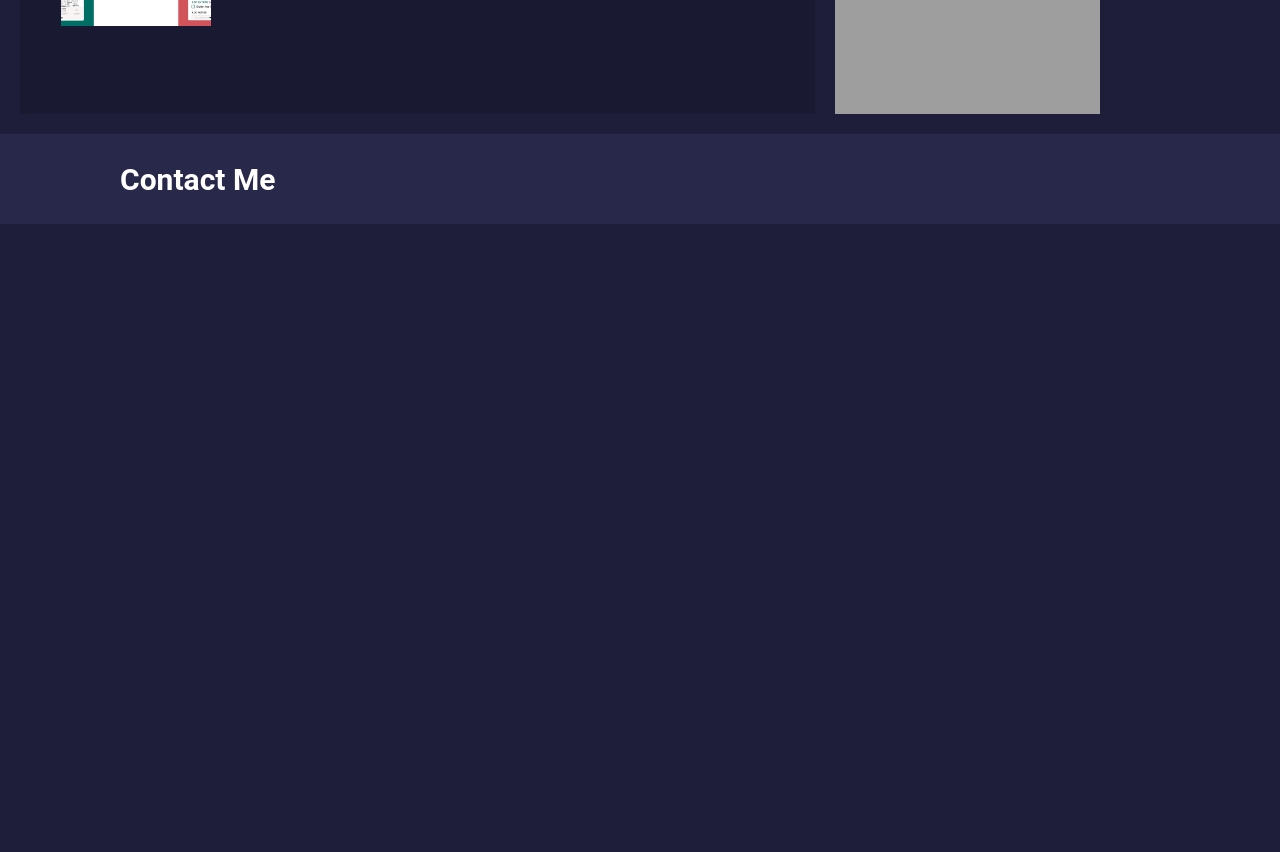
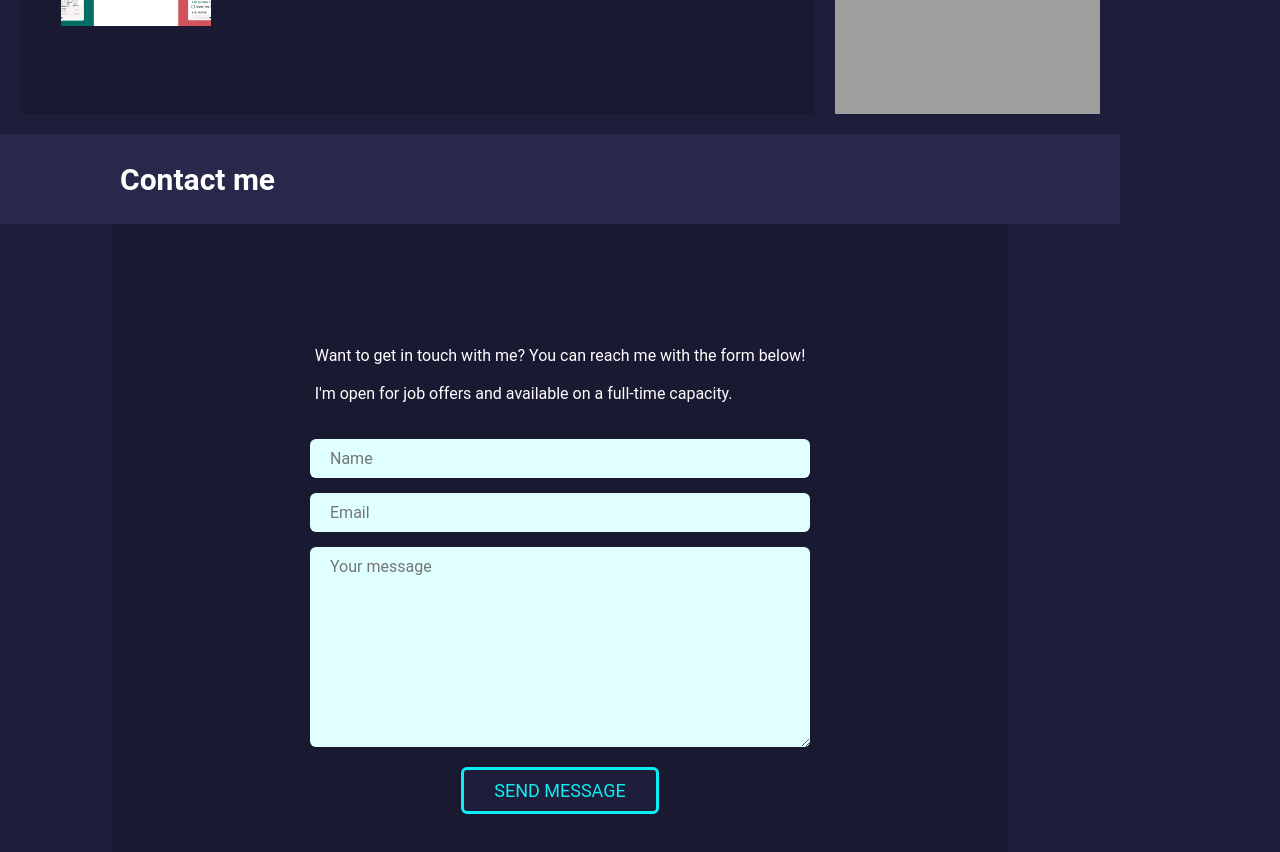
Before and after one commit to Rica02/PersonalPortfolio-v2, a React (Create React App) app: page / in a window 1280 px wide. Shown: the part 3220-4072 px from the top of the page. Built offline with nearby package versions, Linux system fonts and the light colour scheme; grey boxes are pictures that could not be loaded.

Commit message:
add contact me and emailjs

```diff
--- a/package.json
+++ b/package.json
@@ -3,6 +3,7 @@
   "version": "0.1.0",
   "private": true,
   "dependencies": {
+    "@emailjs/browser": "^3.10.0",
     "@testing-library/jest-dom": "^5.16.5",
     "@testing-library/react": "^13.4.0",
     "@testing-library/user-event": "^13.5.0",
--- a/src/components/ProjectThumbnail/ProjectThumbnail.style.js
+++ b/src/components/ProjectThumbnail/ProjectThumbnail.style.js
@@ -6,7 +6,6 @@ export const Container = styled.div`
   height: 150px;
   width: 150px;
   background-color: ${({ theme }) => theme.highlightMain};
-  //border: 1.5px solid ${({ theme }) => theme.highlightMain};
   position: relative;
   cursor: pointer;
 
@@ -18,17 +17,9 @@ export const Container = styled.div`
   div {
     display: none;
     position: absolute;
-    //align-self: center;
-    //height: 100%;
-    align-items: center;
     justify-content: center;
     bottom: 0;
-    /* top: 50%;
-    left: 50%;
-    transform: translate(-50%, -50%); */
-    //background-color: rgba(0, 0, 0, 0.5);
-    //background-color: ${({ theme }) => theme.highlightMain};
-    background-color: rgba(200, 50, 150, 0.5);
+    background-color: ${({ theme }) => theme.highlightMain};
     width: 100%;
     padding: 5px 10px;
 
@@ -44,9 +35,6 @@ export const Container = styled.div`
   &:hover {
     border: 1.5px solid ${({ theme }) => theme.highlightMain};
 
-    img {
-      opacity: 0.8;
-    }
     div {
       display: flex;
     }
--- a/src/pages/AboutMe/AboutMe.style.js
+++ b/src/pages/AboutMe/AboutMe.style.js
@@ -123,7 +123,7 @@ export const BgTextContainer = styled.div`
 
     p {
       font-size: ${FontSizes.headerSml};
-      margin: 10px 0;
+      margin: 10px 0 0 0;
     }
   }
 `;
--- a/src/pages/ContactMe/ContactMe.style.js
+++ b/src/pages/ContactMe/ContactMe.style.js
@@ -0,0 +1,101 @@
+import styled from "styled-components";
+import { FontSizes } from "../../components/Theme";
+
+export const MainBodyContainer = styled.div`
+  display: flex;
+  flex: 1;
+  align-self: center;
+  align-items: center;
+  justify-content: center;
+  width: 80%;
+  max-width: 1200px;
+  background-color: ${({ theme }) => theme.bgDarker};
+
+  @media screen and (max-width: 768px) {
+    width: 100%;
+  }
+`;
+
+export const FormContainer = styled.div`
+  display: flex;
+  flex-direction: column;
+  align-items: center;
+  justify-content: center;
+  font-size: ${FontSizes.body};
+
+  p {
+    padding-bottom: 20px;
+    font-size: ${FontSizes.body};
+  }
+
+  span {
+    display: none;
+    text-align: center;
+    font-size: ${FontSizes.title};
+
+    &.visible {
+      display: block;
+    }
+  }
+
+  @media screen and (max-height: 768px) {
+    width: 100%;
+    padding: 20px;
+
+    p {
+      font-size: ${FontSizes.body};
+    }
+
+    span {
+      font-size: ${FontSizes.body};
+    }
+  }
+`;
+
+export const Input = styled.input`
+  width: 500px;
+  padding: 10px 20px;
+  background-color: lightcyan;
+  border: none;
+  border-radius: 6px;
+  margin-bottom: 15px;
+  font-size: ${FontSizes.body};
+
+  @media screen and (max-width: 768px) {
+    width: 100%;
+    max-width: 500px;
+  }
+`;
+
+export const TextArea = styled.textarea`
+  width: 500px;
+  height: 200px;
+  border: 0;
+  border-radius: 6px;
+  padding: 10px 20px;
+  margin-bottom: 20px;
+  resize: vertical;
+  font-size: ${FontSizes.body};
+  background-color: lightcyan;
+
+  @media screen and (max-width: 768px) {
+    width: 100%;
+    max-width: 500px;
+    height: 30vh;
+  }
+`;
+
+export const SendButton = styled.button`
+  cursor: pointer;
+  color: ${({ theme }) => theme.highlightSecondary};
+  background: ${({ theme }) => theme.bgBase};
+  border: ${({ theme }) => theme.highlightSecondary} solid;
+  border-radius: 6px;
+  padding: 10px 30px;
+  font-size: large;
+  margin-bottom: 15px;
+
+  &:hover {
+    background-color: ${({ theme }) => theme.btnHover};
+  }
+`;
--- a/src/pages/ContactMe/index.js
+++ b/src/pages/ContactMe/index.js
@@ -1,14 +1,104 @@
-import React from "react";
+import React, { useState } from "react";
 import { useNav } from "../../hooks/useNav";
+import {
+  MainBodyContainer,
+  FormContainer,
+  Input,
+  SendButton,
+  TextArea,
+} from "./ContactMe.style";
+import emailjs from "@emailjs/browser";
+
+const SERVICE_ID = "";
+const TEMPLATE_ID = "";
+const USER_ID = "";
 
 const ContactMe = () => {
   const contactMeRef = useNav("contactme");
 
+  const [senderName, setSenderName] = useState("");
+  const [senderEmail, setSenderEmail] = useState("");
+  const [message, setMessage] = useState("");
+  const [emailSent, setEmailSent] = useState(false);
+
+  const sendEmail = (e) => {
+    e.preventDefault();
+
+    if (senderName && senderEmail && message) {
+      if (isValidEmail(senderEmail)) {
+        const templateParams = {
+          senderName,
+          senderEmail,
+          message,
+        };
+
+        emailjs.sendForm(SERVICE_ID, TEMPLATE_ID, templateParams, USER_ID).then(
+          (result) => {
+            console.log(result.text);
+          },
+          (error) => {
+            console.log(error.text);
+          }
+        );
+
+        setSenderName("");
+        setSenderEmail("");
+        setMessage("");
+        setEmailSent(true);
+      } else {
+        alert("Please enter a valid email.");
+      }
+    } else {
+      alert("Please fill in all fields.");
+    }
+  };
+
+  const isValidEmail = (email) => {
+    const regex =
+      /^(([^<>()\[\]\\.,;:\s@"]+(\.[^<>()\[\]\\.,;:\s@"]+)*)|(".+"))@((\[[0-9]{1,3}\.[0-9]{1,3}\.[0-9]{1,3}\.[0-9]{1,3}\])|(([a-zA-Z\-0-9]+\.)+[a-zA-Z]{2,}))$/;
+    return regex.test(String(email).toLowerCase());
+  };
+
   return (
     <section id="contactme" ref={contactMeRef}>
-      <header>
-        <h1>Contact Me</h1>
-      </header>
+      <div className="container">
+        <header>
+          <h1>Contact me</h1>
+        </header>
+        <MainBodyContainer>
+          <FormContainer>
+            <p>
+              Want to get in touch with me? You can reach me with the form
+              below!
+              <br />
+              <br />
+              I'm open for job offers and available on a full-time capacity.
+            </p>
+            <Input
+              type="text"
+              placeholder="Name"
+              value={senderName}
+              onChange={(e) => setSenderName(e.target.value)}
+            />
+            <Input
+              type="email"
+              placeholder="Email"
+              value={senderEmail}
+              onChange={(e) => setSenderEmail(e.target.value)}
+            />
+            <TextArea
+              placeholder="Your message"
+              value={message}
+              onChange={(e) => setMessage(e.target.value)}
+            ></TextArea>
+            <SendButton onClick={sendEmail}>SEND MESSAGE</SendButton>
+            <span className={emailSent ? "visible" : null}>
+              Thank you for your message, I will get back to you as soon as
+              possible!
+            </span>
+          </FormContainer>
+        </MainBodyContainer>
+      </div>
     </section>
   );
 };
```
Also changed, not shown: 1 other file (tests, documents, lock files or other folders).
